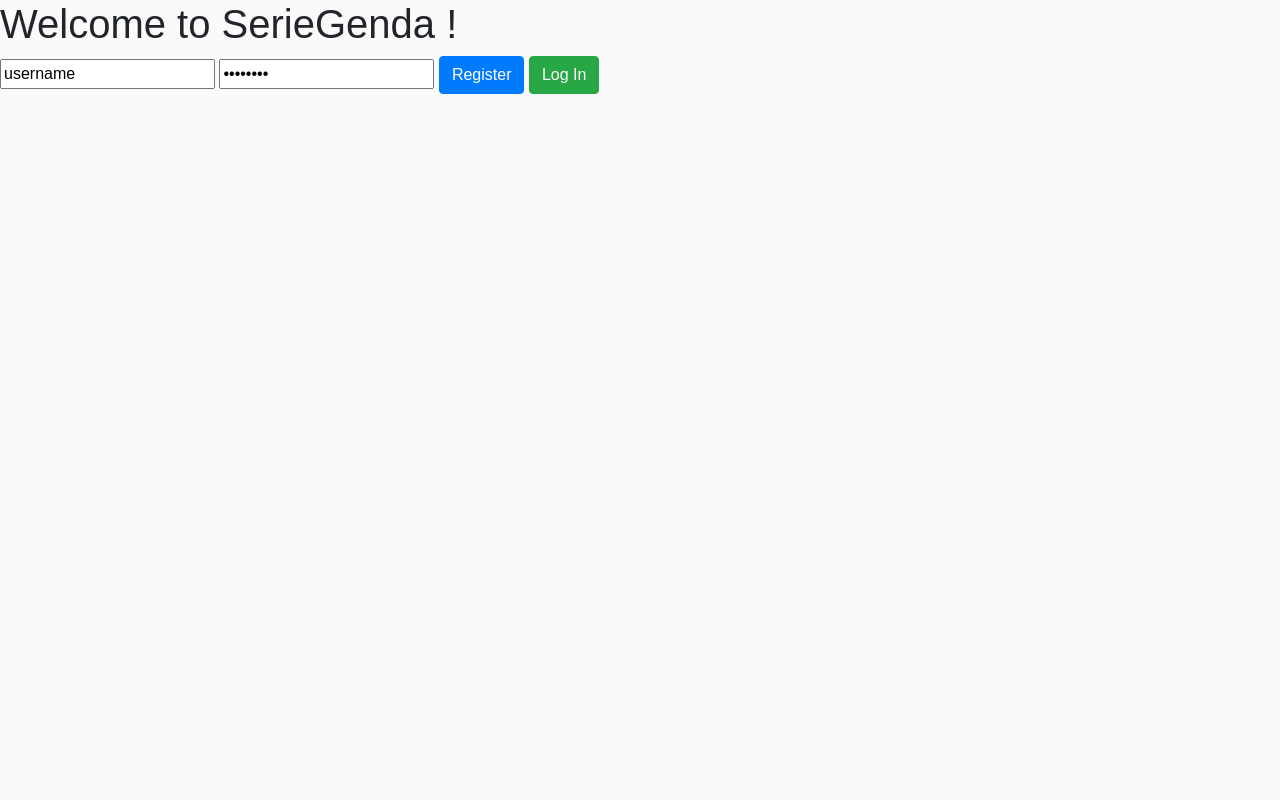
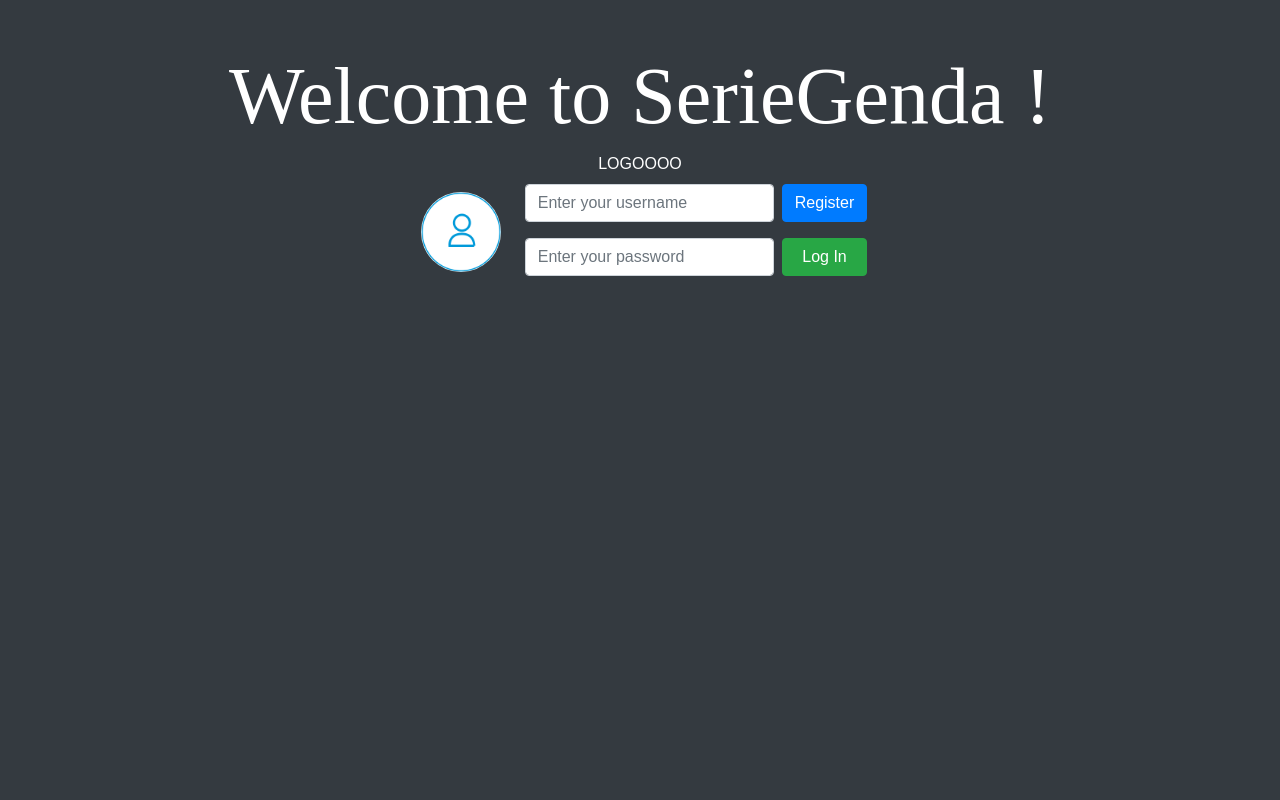
Before and after one commit to ArnaudVar/POOA, a Flask app: template app/templates/login.html in a window 1280 px wide. Run offline with Flask 2, Linux system fonts and the light colour scheme; the template is opened without the code that fills it, so the values that code supplies are empty; some libraries are stand-ins or nearby versions; some web fonts are replaced.

Commit message:
Login template

```diff
--- a/app/static/styles/login.css
+++ b/app/static/styles/login.css
@@ -1,3 +1,15 @@
 .login {
+    background: #343a40;
+    text-align: center;
+    color: white;
+}
 
+@font-face {
+    font-family: Redemption;
+    src: url(Redemption.ttf);
 }
+
+h1 {
+    font-family: Redemption;
+    font-size: 80px;
+}
--- a/app/templates/login.html
+++ b/app/templates/login.html
@@ -11,17 +11,28 @@
 </head>
 <body>
 
-<div class="login">
-    <h1>Welcome to SerieGenda !</h1>
-    <form>
-        <input type="text" value="username">
-        <input type="password" value="password">
-        <button class="btn btn-primary" type="button">
-            Register
-        </button>
-        <button class="btn btn-success" type="button">
-            Log In
-        </button>
-    </form>
+<div class="h-100 login">
+    <h1 class="pt-5">Welcome to SerieGenda !</h1>
+    <div class="w-100 d-flex justify-content-center">
+        <form class="w-50 login-input">
+            LOGOOOO
+            <div class="d-flex flex-row justify-content-center">
+                <img src="../static/assets/login2.png" width="80px" height="80px" class="m-3 rounded-circle">
+                <div class="d-flex flex-column">
+                    <input class="m-2 form-control" type="text" placeholder="Enter your username">
+                    <input class="m-2 form-control" type="password" placeholder="Enter your password">
+                </div>
+                <div class="d-flex flex-column pl-2">
+                    <button class="m-2 btn btn-primary" type="button">
+                        Register
+                    </button>
+                    <button class="m-2 btn btn-success" type="button">
+                        Log In
+                    </button>
+                </div>
+            </div>
+        </form>
+    </div>
+
 </div>
 </body>
```
Also changed, not shown: app/static/assets/login2.png (added).
